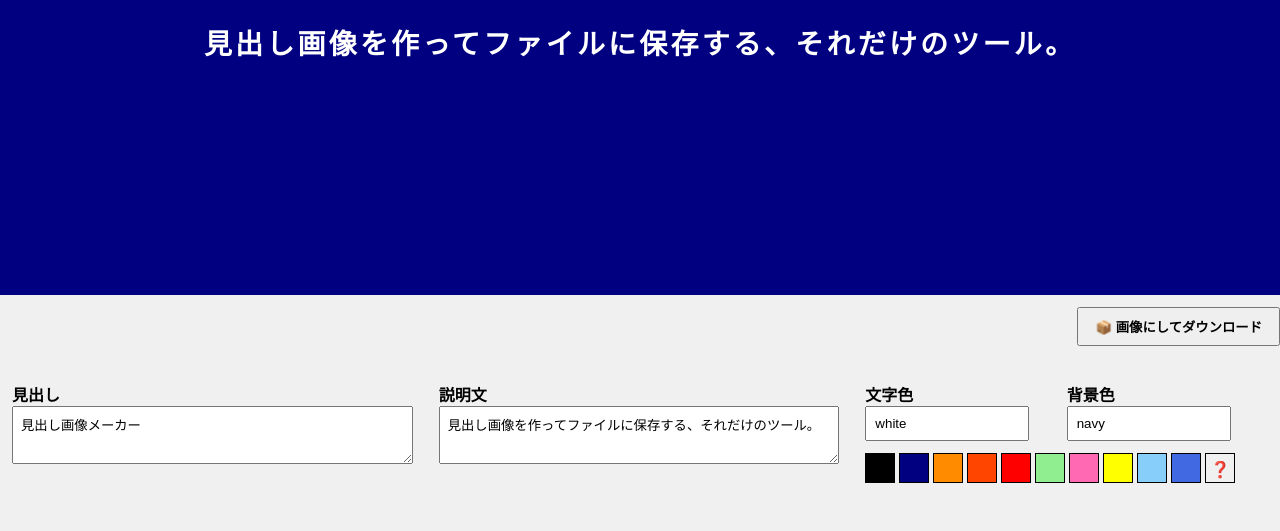
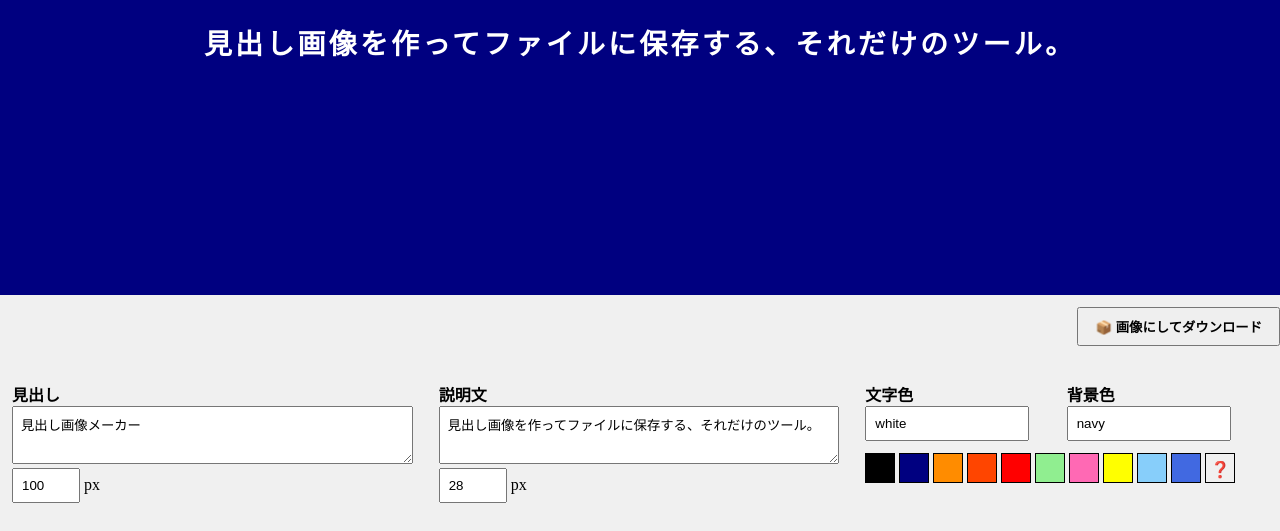
Before and after one commit to heading-image-maker/heading-image-maker.github.io, a website built with webpack: page docs/index.html in a window 1280 px wide. Shown: the part 421-952 px from the top of the page. Built offline with nearby package versions, Linux system fonts and the light colour scheme.

Commit message:
feat: 文字サイズのコントロール（レイアウトだけ）

```diff
--- a/docs/css/style.css
+++ b/docs/css/style.css
@@ -120,6 +120,11 @@ header {
   padding: 8px;
 }
 
+#form input[type=number] {
+  padding: 8px;
+  width: 48px;
+}
+
 #form textarea {
   height: 3em;
 }
--- a/docs/index.html
+++ b/docs/index.html
@@ -48,6 +48,7 @@
           <div class="dt">見出し</div>
           <div class="dd">
             <textarea id="input-heading">見出し画像メーカー</textarea>
+            <input type="number" id="size-heading" value="100" /> px
           </div>
         </div>
       </div>
@@ -56,6 +57,7 @@
           <div class="dt">説明文</div>
           <div class="dd">
             <textarea id="input-description">見出し画像を作ってファイルに保存する、それだけのツール。</textarea>
+            <input type="number" id="size-description" value="28" /> px
           </div>
         </div>
       </div>
```
